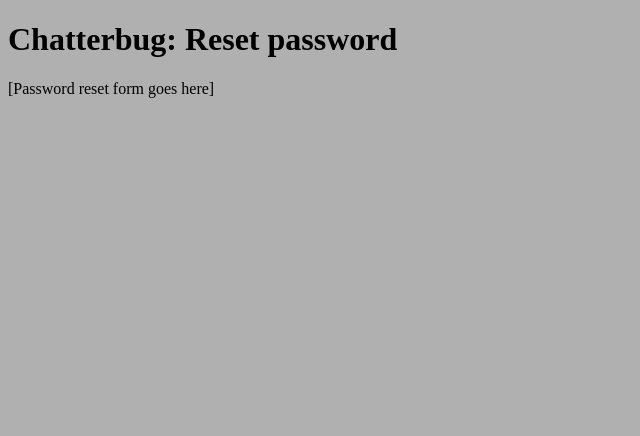
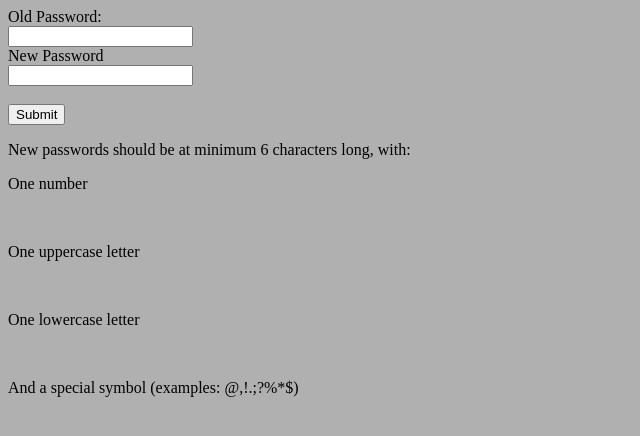
Before and after one commit to TCSS450-Team7-MobileApp/team7-webservice, a website: page pages/resetpassword.html in a window 1280 px wide. Shown: the whole page, without its empty margins (0-640 px from the left). Drawn offline with Linux system fonts and the light colour scheme.

Commit message:
Updating html page, as there were issues with commits

```diff
--- a/pages/resetpassword.html
+++ b/pages/resetpassword.html
@@ -14,8 +14,18 @@
 </style>
 
 <body>
-    <h1>Chatterbug: Reset password</h1>
-    <p>[Password reset form goes here]</p>
+    <form action="/action_page.php">
+        <label for="oldpassword">Old Password:</label><br>
+        <input type="text" id="oldpassword" name="oldpassword"><br>
+        <label for="newpassword">New Password</label><br>
+        <input type="text" id="newpassword" name="newpassword"><br><br>
+        <input type="submit" value="Submit">
+    </form>
+    <p>New passwords should be at minimum 6 characters long, with:</p>
+    <p>One number</p><br>
+    <p>One uppercase letter</p><br>
+    <p>One lowercase letter</p><br>
+    <p>And a special symbol (examples: @,!.;?%*$)</p>
 
 </body>
 
```
